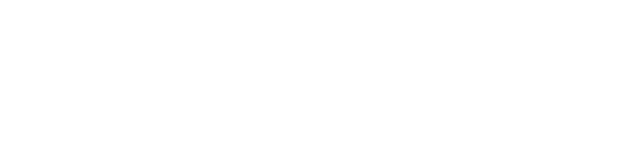
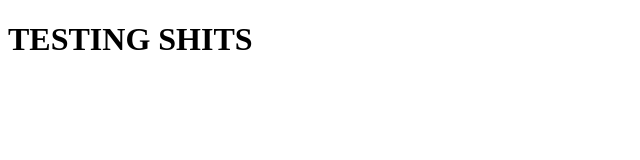
Before and after one commit to Bhavesh9461/new-project, a plain HTML site: page index.html in a window 1280 px wide. Shown: the whole page, without its empty margins (0-640 px from the left). Drawn offline with nearby package versions, Linux system fonts and the light colour scheme; files that its build step writes are made by us from their sources.

Commit message:
Just testing the version control with collab

```diff
--- a/index.html
+++ b/index.html
@@ -8,7 +8,9 @@
 </head>
 <body>
 
-
+    <main>
+        <h1>TESTING SHITS</h1>
+    </main>
     <script src="script.js"></script>
 </body>
 </html>
```
